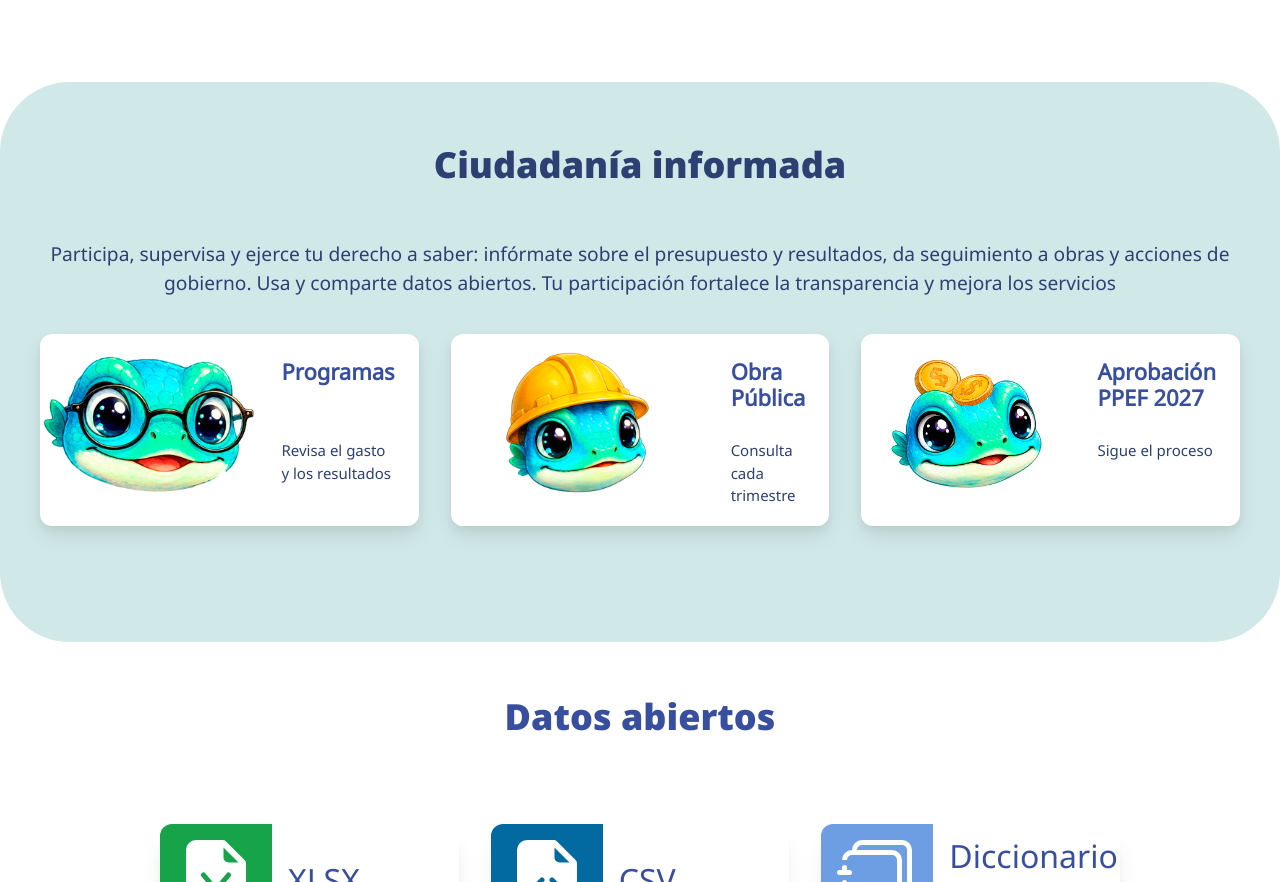
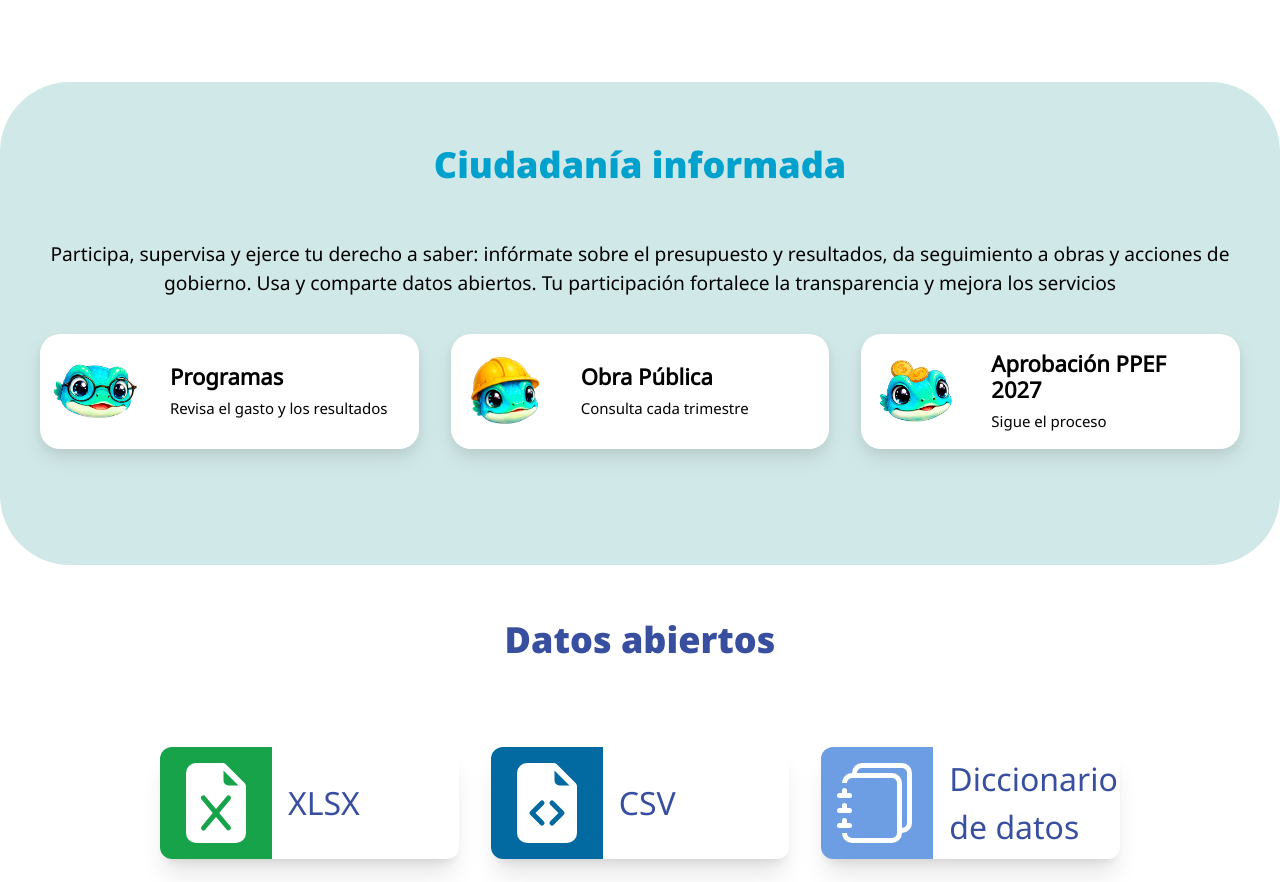
Before and after one commit to santiagogomez06102000/PPEF_2027, a Vue app: page /#inicio in a window 1280 px wide. Shown: the part 10019-10901 px from the top of the page. Built offline with nearby package versions, Linux system fonts and the light colour scheme.

Commit message:
Ciudadania informada terminada

```diff
--- a/src/components/secciones/Ciudadania.vue
+++ b/src/components/secciones/Ciudadania.vue
@@ -60,12 +60,14 @@ onMounted(async () => {
     grid-template-columns: repeat(6, minmax(0, 1fr));
     column-gap: 1rem;
 
+    width: 100%;
+    max-width: 1400px;
+
     margin: 0 auto;
     padding: 3.5rem 2.5rem 5rem;
 
     border-radius: 70px;
 }
-
 
 /* =========================================================
    CONTENIDO
@@ -79,19 +81,15 @@ onMounted(async () => {
 
 
 /* =========================================================
-   FONDO
+   TEXTO
    ========================================================= */
 
-#paquete_economico {
-    /*  background: linear-gradient(90deg,
-            rgb(170 236 248) 0%,
-            rgba(122, 211, 227, 1) 100%); */
-
-    color: #2c4072;
+#paquete_economico h2 {
+    color: #00a1cd;
 }
 
 #paquete_economico p {
-    color: #2c4072;
+    color: #000000;
 }
 
 
@@ -125,25 +123,18 @@ onMounted(async () => {
 
 /* =========================================================
    CARD
-
-   ESTRUCTURA:
-
-   ┌───────────────────┐
-   │      IMAGEN       │
-   ├───────────────────┤
-   │ TÍTULO │  TEXTO   │
-   └───────────────────┘
    ========================================================= */
 
 .subcards {
     display: flex;
     flex-direction: row;
+    align-items: center;
 
     width: 100%;
 
     background-color: #ffffff;
 
-    border-radius: 12px;
+    border-radius: 20px;
 
     overflow: hidden;
 
@@ -177,10 +168,13 @@ onMounted(async () => {
    ========================================================= */
 
 .subcards figure {
-    width: 100%;
-    height: 180px;
+    width: 110px;
+    height: 110px;
+
+    flex: 0 0 110px;
 
     margin: 0;
+    padding: 12px;
 
     display: flex;
     align-items: center;
@@ -210,12 +204,11 @@ onMounted(async () => {
 .subcards-text {
     display: flex;
     flex-direction: column;
-
     align-items: flex-start;
 
-    gap: 1.5rem;
+    gap: 0.5rem;
 
-    padding: 1.5rem;
+    padding: 1rem 1.25rem;
 
     flex: 1;
 
@@ -228,11 +221,9 @@ onMounted(async () => {
    ========================================================= */
 
 .p-h4 {
-    flex: 0 0 40%;
-
     margin: 0;
 
-    color: rgb(56, 78, 158) !important;
+    color: rgb(0, 0, 0);
 
     font-family: 'Noto Sans', sans-serif;
 
@@ -305,32 +296,28 @@ onMounted(async () => {
 
     .cards {
         grid-template-columns: 1fr;
-
         gap: 1.5rem;
     }
 
+    .subcards figure {
+        width: 90px;
+        height: 90px;
+        flex-basis: 90px;
 
-    /* En móvil título y descripción también pueden
-       mantenerse lado a lado */
+        padding: 10px;
+    }
+
     .subcards-text {
-        gap: 1rem;
-
-        padding: 1.25rem;
+        gap: 0.4rem;
+        padding: 0.85rem 1rem;
     }
 
     .p-h4 {
-        flex-basis: 40%;
-
         font-size: 18px;
     }
 
     .descripcion {
         font-size: 14px;
     }
-
-    .subcards figure {
-        height: 150px;
-    }
-
 }
 </style>
```
